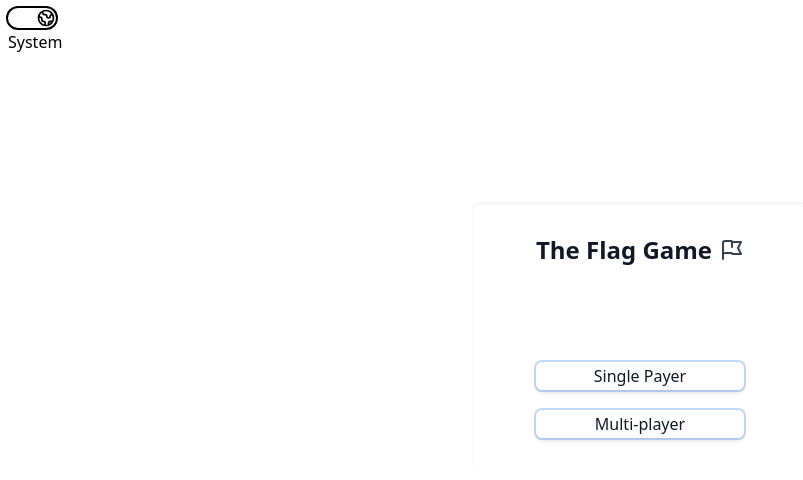
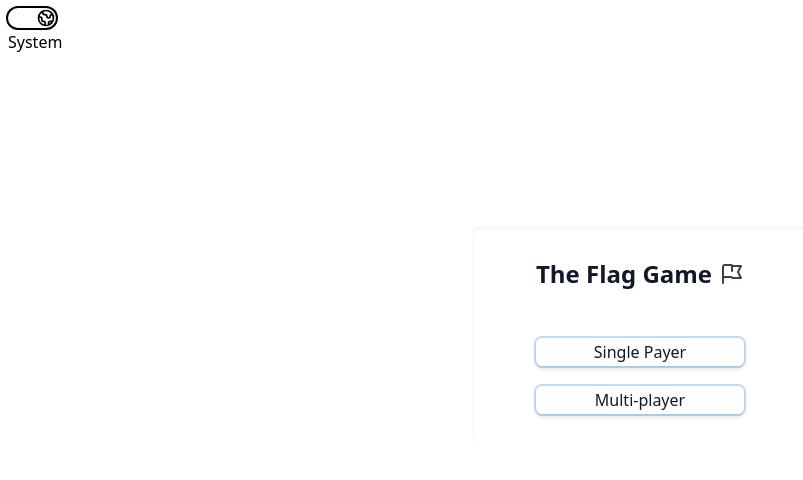
Before and after one commit to JNat07/flag-game-frontend, a Next.js app: page / in a window 1280 px wide. Shown: the top 480 px of the page, without its empty margins (0-803 px from the left). Built offline with nearby package versions, Linux system fonts and the light colour scheme.

Commit message:
Update style

```diff
--- a/components/Index/Menu.tsx
+++ b/components/Index/Menu.tsx
@@ -4,6 +4,7 @@ import { motion } from "framer-motion";
 import Link from "next/link";
 import { FlagIcon } from "@heroicons/react/outline";
 import { SocketInfo } from "../../pages/_app";
+import FlagGameText from "../FlagGameText";
 
 const Menu: NextPage = () => {
     const [startGame, setStartGame] = React.useState<boolean>(false);
@@ -13,13 +14,8 @@ const Menu: NextPage = () => {
                 <main className="flex h-screen">
                     <div className="m-auto">
                         <div className="p-8 px-16 mb-64 prose rounded-lg shadow-inner prose-h1:m-0 dark:prose-invert h-fit dark:shadow-none ">
-                            <div className="flex items-center space-x-2">
-                                <h1 className="text-2xl text-center">
-                                    The Flag Game
-                                </h1>
-                                <FlagIcon className="w-6 h-6 " />
-                            </div>
-                            <div className="mt-24 space-y-5">
+                            <FlagGameText />
+                            <div className="mt-12 space-y-5">
                                 <div className="flex justify-center">
                                     <Link
                                         href={"/singlePlayer"}
```
